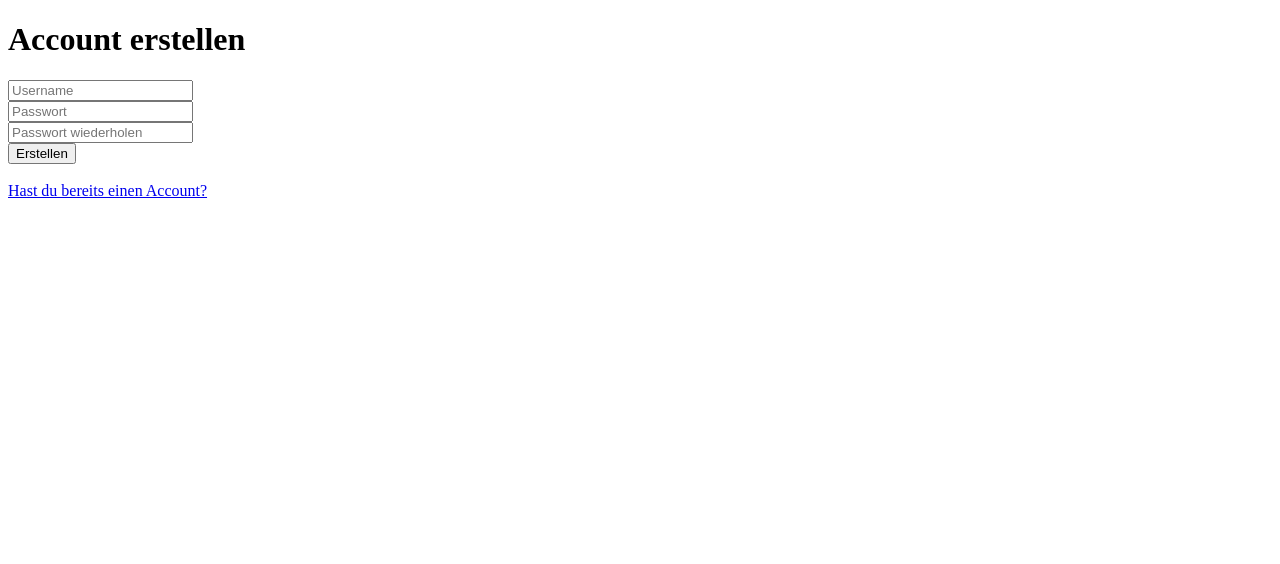
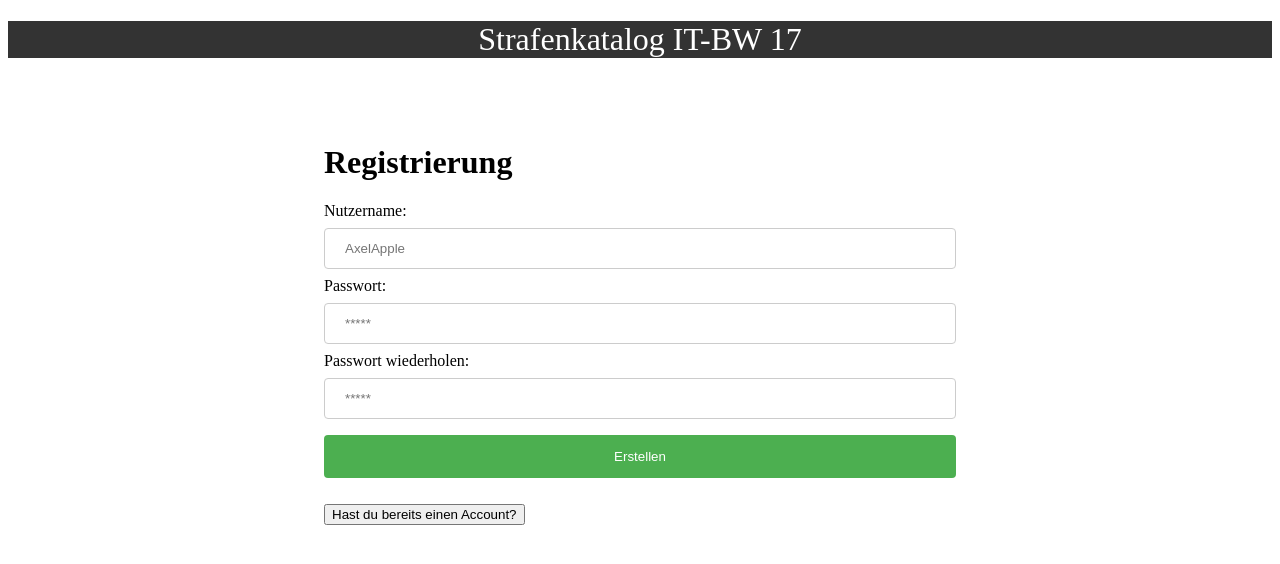
Before and after one commit to NickLammerskitten/Strafenkatalog, a PHP site: page /register.php in a window 1280 px wide. Shown: the top 564 px of the page. Run offline with PHP 8.4, Linux system fonts and the light colour scheme.

Commit message:
38 - Styling

```diff
--- a/src/index.php
+++ b/src/index.php
@@ -31,15 +31,12 @@ if (isset($_POST["submit"])) {
 <h1 class="login">Strafenkatalog IT-BW 17</h1>
 <div class="center">
     <h1> Anmeldung </h1>
-
     <form action="index.php" method="post">
-
         <label for="username">Nutzername: </label><br>
-
         <input type="text" name="username" placeholder="AxelApple" required><br>
         <label for="password">Passwort: </label><br>
         <input type="password" name="pw" placeholder="*****" required><br>
-    <input type="submit" name="submit" value= "Einloggen" >
+        <input type="submit" name="submit" value="Einloggen">
     </form>
     <br>
     <button onclick="window.location.href='register.php';">
--- a/src/register.php
+++ b/src/register.php
@@ -3,6 +3,7 @@
 <head>
     <meta charset="utf-8">
     <title>Account erstellen</title>
+    <link rel="stylesheet" href="style.css">
 </head>
 <body>
 <?php
@@ -30,14 +31,22 @@ if (isset($_POST["submit"])) {
     }
 }
 ?>
-<h1>Account erstellen</h1>
-<form action="register.php" method="post">
-    <input type="text" name="username" placeholder="Username" required><br>
-    <input type="password" name="pw" placeholder="Passwort" required><br>
-    <input type="password" name="pw2" placeholder="Passwort wiederholen" required><br>
-    <button type="submit" name="submit">Erstellen</button>
-</form>
-<br>
-<a href="index.php">Hast du bereits einen Account?</a>
+<h1 class="login">Strafenkatalog IT-BW 17</h1>
+<div class="center">
+    <h1>Registrierung</h1>
+    <form action="register.php" method="post">
+        <label for="username">Nutzername: </label><br>
+        <input type="text" name="username" id="username" placeholder="AxelApple" required><br>
+        <label for="password">Passwort: </label><br>
+        <input type="password" name="pw" id="password" placeholder="*****" required><br>
+        <label for="password2">Passwort wiederholen: </label><br>
+        <input type="password" name="pw2" id="password2" placeholder="*****" required><br>
+        <input type="submit" name="submit" value="Erstellen">
+    </form>
+    <br>
+    <button onclick="window.location.href='index.php'">
+        Hast du bereits einen Account?
+    </button>
+</div>
 </body>
 </html>
--- a/src/strafen/strafen.php
+++ b/src/strafen/strafen.php
@@ -25,7 +25,7 @@ $strafen = $conn->getData("SELECT t_HatStrafe.*, tS.Vorname, Nachname, t.Bezeich
         <li><a href="" class="active">Strafen</a></li>
         <li><a href="../verwaltung/verwaltung.php">Verwaltung</a></li>
         <div class="order-container">
-        <li><a href="logout.php">Abmelden</a></li>
+        <li><a href="../logout.php">Abmelden</a></li>
         </div>
     </ul>
 </nav>
```
Lines whose indentation alone changed are shown as unchanged.
